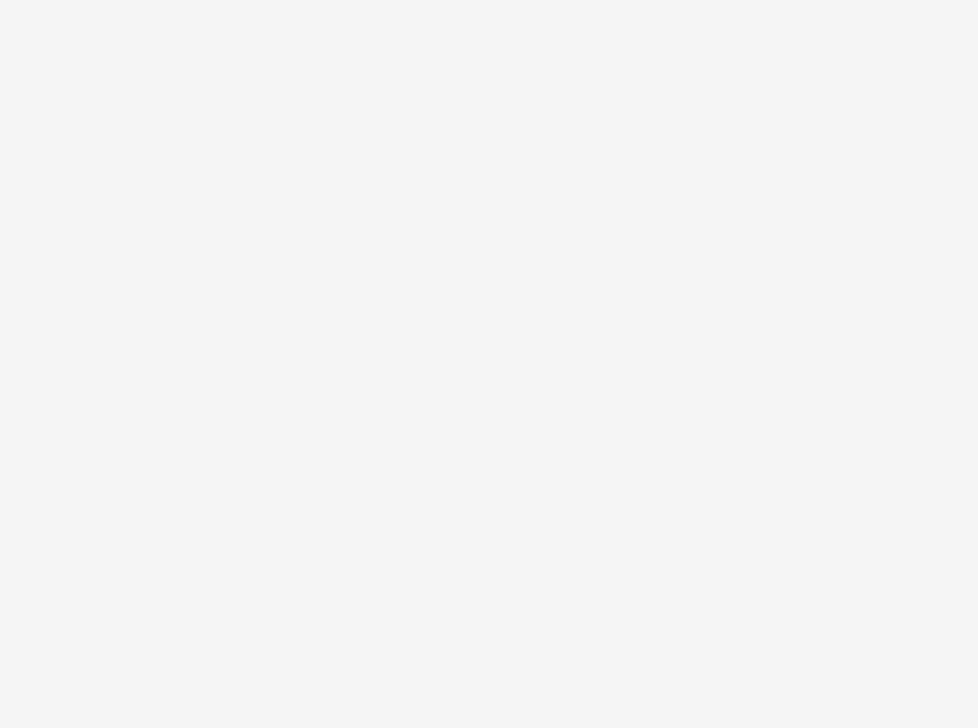
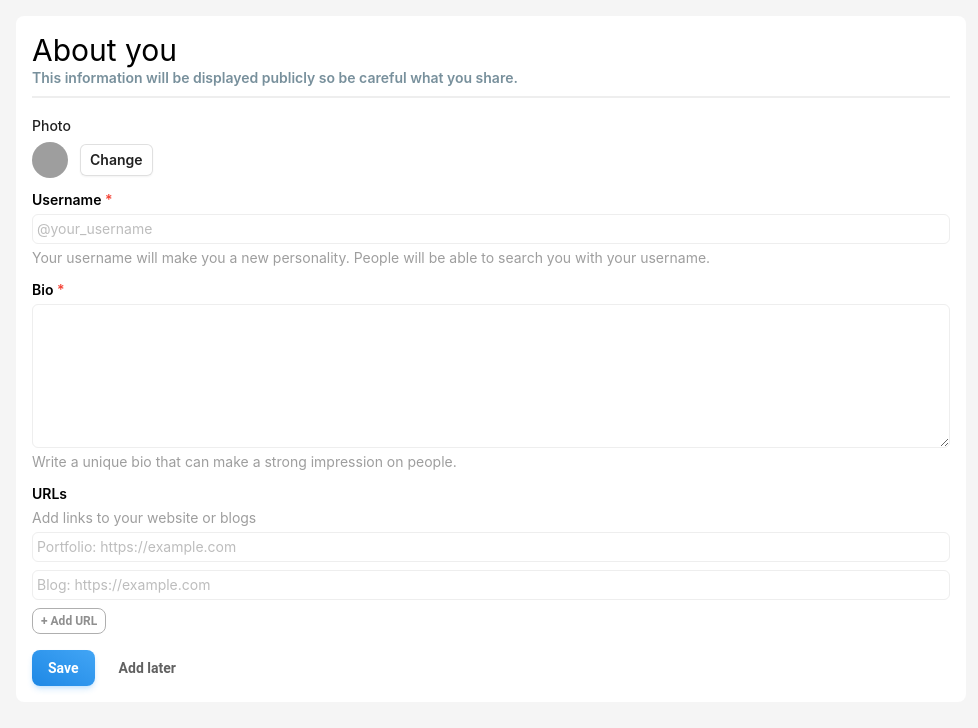
Before and after one commit to I-Adarsh-I/Note-Down, a React (Create React App) app in the folder client/: page /addinfo in a window 1280 px wide. Before the commit this address had no page. Shown: the top 728 px of the page, without its empty margins (149-1127 px from the left). Built offline with nearby package versions, Linux system fonts and the light colour scheme; grey boxes are pictures that could not be loaded.

Commit message:
Add extra information page added

```diff
--- a/client/src/App.js
+++ b/client/src/App.js
@@ -7,6 +7,7 @@ import Profile from "./pages/profile/Profile";
 import Home from './pages/home/Home'
 import Write from "./pages/create_blog/Write";
 import Blog from "./pages/create_blog/Blog";
+import AddInfo from "./pages/user_info/AddInfo";
 
 function App() {
   return (
@@ -15,6 +16,7 @@ function App() {
         <Route path="/" element = {<Wait />} />
         <Route path="/login" element={<Login />} />
         <Route path="/register" element={<Register />} />
+        <Route path="/addinfo" element={<AddInfo/>} />
         <Route path="/home" element={<Home />} />
         <Route path="/profile/:_id" element={<Profile />} />
         <Route path="/createblog" element={<Write />} />
--- a/client/src/components/cards/HomeBlogCard.js
+++ b/client/src/components/cards/HomeBlogCard.js
@@ -51,8 +51,8 @@ const HomeBlogCard = ({ cardWidth,blog }) => {
               </Typography>
             </div>
           </div>
-          <Typography variant="h4" color="blue-gray"  onClick={() => navigate(`/blogpost/${blog._id}`)}>
-            {blog.blogTitle}
+          <Typography variant="h4" color="blue-gray" onClick={() => navigate(`/blogpost/${blog._id}`)}>
+          {blog.blogTitle ? blog.blogTitle : 'Untitled Blog'}
           </Typography>
           <Typography
             color="gray"
--- /dev/null
+++ b/client/src/pages/user_info/AddInfo.js
@@ -0,0 +1,199 @@
+import React, { useState } from "react";
+// import NavbarTop from "../../components/navbar/Navbar";
+import { Avatar, Button } from "@material-tailwind/react";
+import { useNavigate } from "react-router-dom";
+import Dialog from "@mui/material/Dialog";
+import DialogActions from "@mui/material/DialogActions";
+import DialogContent from "@mui/material/DialogContent";
+import DialogContentText from "@mui/material/DialogContentText";
+import DialogTitle from "@mui/material/DialogTitle";
+import useMediaQuery from "@mui/material/useMediaQuery";
+import { useTheme } from "@mui/material";
+
+const AddInfo = () => {
+  const navigate = useNavigate();
+  const theme = useTheme();
+  const [open, setOpen] = useState(false);
+  const fullScreen = useMediaQuery(theme.breakpoints.down('sm'));
+
+  const handleClickOpen = () => {
+    setOpen(true);
+  };
+
+  const handleClose = () => {
+    setOpen(false);
+  };
+  return (
+    <>
+      {/* <NavbarTop /> */}
+      <div className="info-main h-max w-full flex justify-center items-center sm:my-4 md:my-4 lg:my-4">
+        <div className="container h-max w-full flex items-center justify-center">
+          <form
+            className="bg-white p-3 lg:p-4 rounded-none sm:rounded-md md:rounded-lg lg:rounded-lg w-full lg:w-5/6"
+            method="post"
+          >
+            <div className="header pb-2 border-b-2">
+              <h3 className="text-2xl lg:text-3xl">About you</h3>
+              <p className="text-xs lg:text-sm text-blue-gray-400 font-semibold">
+                This information will be displayed publicly so be careful what
+                you share.
+              </p>
+            </div>
+            <div className="body flex flex-col gap-3 py-4">
+              <div className="col-span-full">
+                <label
+                  for="photo"
+                  className="block text-sm font-medium leading-6 text-gray-900"
+                >
+                  Photo
+                </label>
+                <div className="mt-1 flex items-center gap-x-3">
+                  <Avatar
+                    src="https://docs.material-tailwind.com/img/face-2.jpg"
+                    size="sm"
+                    alt="Name_of_user"
+                  />
+                  <button
+                    type="button"
+                    className="rounded-md bg-white px-2.5 py-1.5 text-sm font-semibold text-gray-900 shadow-sm ring-1 ring-inset ring-gray-300 hover:bg-gray-50"
+                  >
+                    Change
+                  </button>
+                </div>
+              </div>
+              <div className="flex flex-col gap-1">
+                <label htmlFor="" className="text-sm font-semibold">
+                  Username <span className="text-red-500">*</span>
+                </label>
+                <input
+                  type="text"
+                  placeholder="@your_username"
+                  className="border border-slate-500 p-1 rounded-md text-sm focus:ring-1"
+                  required
+                />
+                <p className="text-xs lg:text-sm text-gray-500">
+                  Your username will make you a new personality. People will be
+                  able to search you with your username.
+                </p>
+              </div>
+              <div className="flex flex-col gap-1">
+                <label htmlFor="" className="text-sm font-semibold">
+                  Bio <span className="text-red-500">*</span>
+                </label>
+                <textarea
+                  type="text"
+                  placeholder=""
+                  className="border border-slate-500 p-1 rounded-md h-36 text-sm focus:ring-1"
+                />
+                <p className="text-xs lg:text-sm text-gray-500 text-wrap">
+                  Write a unique bio that can make a strong impression on
+                  people.
+                </p>
+              </div>
+              <div className="flex flex-col gap-1">
+                <label htmlFor="" className="text-sm font-semibold">
+                  URLs
+                </label>
+                <p className="text-xs lg:text-sm text-gray-500">
+                  Add links to your website or blogs
+                </p>
+                <input
+                  type="url"
+                  placeholder="Portfolio: https://example.com"
+                  className="text-xs lg:text-sm border border-slate-500 p-1 rounded-md text-sm focus:ring-1"
+                />
+                <input
+                  type="url"
+                  placeholder="Blog: https://example.com"
+                  className="text-xs lg:text-sm border border-slate-500 p-1 rounded-md text-sm focus:ring-1 my-1"
+                />
+                <Button
+                  variant="outlined"
+                  size="sm"
+                  className="w-max px-2 py-1 capitalize text-xs border-gray-700"
+                  disabled
+                >
+                  + Add URL
+                </Button>
+              </div>
+            </div>
+            <div className="buttons flex gap-2">
+              <Button
+                size="sm"
+                variant="gradient"
+                color="blue"
+                className="normal-case text-sm"
+              >
+                Save
+              </Button>
+              <Button
+                size="sm"
+                variant="text"
+                className="normal-case text-sm text-gray-700"
+                onClick={handleClickOpen}
+              >
+                Add later
+              </Button>
+            </div>
+          </form>
+        </div>
+      </div>
+      {/* modal */}
+      <Dialog
+        fullScreen={fullScreen}
+        open={open}
+        onClose={handleClose}
+        aria-labelledby="responsive-dialog-title"
+        className="rounded-lg"
+      >
+        <DialogTitle id="responsive-dialog-title" className="flex items-center gap-2">
+          <div className="w-max p-2 rounded-full bg-yellow-400">
+            <svg
+              className="h-5 w-5 text-orange-800"
+              fill="none"
+              viewBox="0 0 24 24"
+              strokeWidth="1.5"
+              stroke="currentColor"
+              aria-hidden="true"
+            >
+              <path
+                strokeLinecap="round"
+                strokeLinejoin="round"
+                d="M12 9v3.75m-9.303 3.376c-.866 1.5.217 3.374 1.948 3.374h14.71c1.73 0 2.813-1.874 1.948-3.374L13.949 3.378c-.866-1.5-3.032-1.5-3.898 0L2.697 16.126zM12 15.75h.007v.008H12v-.008z"
+              />
+            </svg>
+          </div>
+          {"Sure you don't want to add details now?"}
+        </DialogTitle>
+        <DialogContent>
+          <DialogContentText>
+            Let Google help apps determine location. This means sending
+            anonymous location data to Google, even when no apps are running.
+          </DialogContentText>
+        </DialogContent>
+        <DialogActions>
+          <Button
+            size="sm"
+            variant="text"
+            autoFocus
+            onClick={() => navigate("/home")}
+            className="normal-case"
+          >
+            I'll add later
+          </Button>
+          <Button
+            size="sm"
+            onClick={handleClose}
+            autoFocus
+            className="normal-case"
+
+          >
+            Add now
+          </Button>
+        </DialogActions>
+      </Dialog>
+    </>
+  );
+};
+
+export default AddInfo;
```
